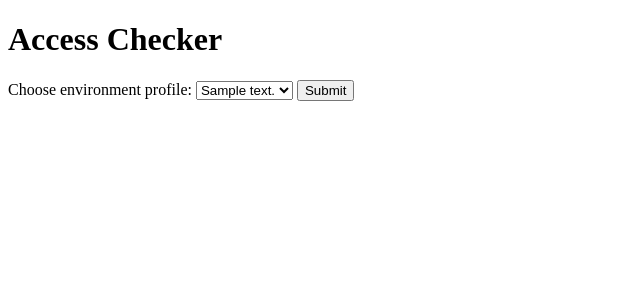
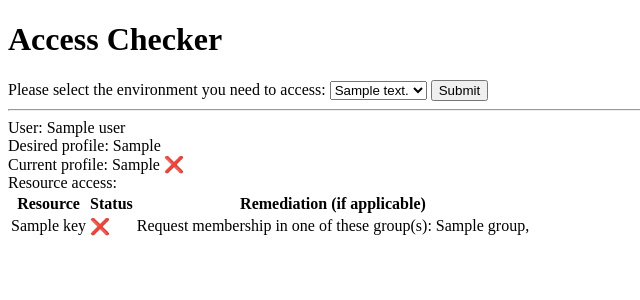
Before and after one commit to haileyplusplus/demo-access-checker, a Flask app: template frontend/templates/checker.html in a window 1280 px wide. Shown: the top 300 px of the page, without its empty margins (0-640 px from the left). Run offline with Flask 3, Linux system fonts and the light colour scheme; the template is opened without the code that fills it: most values are stand-ins (such as "Sample title", 1, 10 or a date in 2020).

Commit message:
Add frontend with basic functionality.

```diff
--- a/frontend/checker_app.py
+++ b/frontend/checker_app.py
@@ -18,5 +18,25 @@ def main():
 
 @app.route('/choose-environment', methods=['POST'])
 def choose_environment():
-    args = request.form
-    return f'Submittedn: {args}'
+    # A more polished app would make concurrent asynchronous requests to the backend.
+    desired_profile = request.form.get('envprofile')
+    if not desired_profile:
+        abort(404)
+    profiles = requests.get(f'{BACKEND}/get-access-profiles')
+    if profiles.status_code != 200:
+        abort(profiles.status_code)
+    access_check = requests.get(f'{BACKEND}/verify-access', params={'desired_profile': desired_profile})
+    if access_check.status_code != 200:
+        abort(access_check.status_code)
+    all_ok = True
+    access_dict = access_check.json()
+    if not access_dict['status']:
+        abort(404)
+    for k, v in access_dict['status'].items():
+        if not v['membership_ok'] or not v['tokens_ok']:
+            all_ok = False
+    return render_template("checker.html",
+                           profiles=profiles.json()['profiles'],
+                           access=access_dict,
+                           all_ok=all_ok
+                           )
--- a/frontend/templates/checker.html
+++ b/frontend/templates/checker.html
@@ -8,14 +8,69 @@
 <div>
     <h1>Access Checker</h1>
     <form action="/choose-environment" method="post">
-        Choose environment profile:
+        Please select the environment you need to access:
         <select name="envprofile">
             {% for profile in profiles %}
-            <option value="{{ profile.profile_name }}">{{ profile.description }}</option>
+            <option value="{{ profile.profile_name }}"
+                    {% if access and access.desired_profile == profile.profile_name %}
+                    selected
+                    {% endif %}
+            >{{ profile.description }}</option>
             {% endfor %}
         </select>
         <input type="submit"/>
     </form>
 </div>
+<hr/>
+{% if access %}
+<div>
+    User: {{ access.user }}<br>
+    Desired profile: {{ access.desired_profile }}<br>
+    Current profile: {{ access.current_profile }}
+        {% if access.desired_profile == access.current_profile %}
+        ✅
+        {% else %}
+        ❌
+        {% endif %}
+    <br>
+    Resource access: <br>
+    <table>
+        <tr>
+            <th>Resource</th>
+            <th>Status</th>
+            <th>Remediation (if applicable)</th>
+        </tr>
+        {% for key, item in access.status.items() %}
+        <tr>
+            <td>
+                {{ key }}
+            </td>
+            <td>
+                {% if item.membership_ok and item.tokens_ok %}
+                ✅
+                {% else %}
+                ❌
+                {% endif %}
+            </td>
+            <td>
+                {% if not item.membership_ok %}
+                Request membership in one of these group(s):
+                {% for group in item.needed_group_membership %}
+                {{ group }},
+                {% endfor %}
+                {% elif not item.tokens_ok %}
+                Get new access tokens for one of these group(s):
+                {% for group in item.needed_token_membership %}
+                {{ group }},
+                {% endfor %}
+                {% else %}
+                &nbsp;
+                {% endif %}
+            </td>
+        </tr>
+        {% endfor %}
+    </table>
+</div>
+{% endif %}
 </body>
 </html>
```
